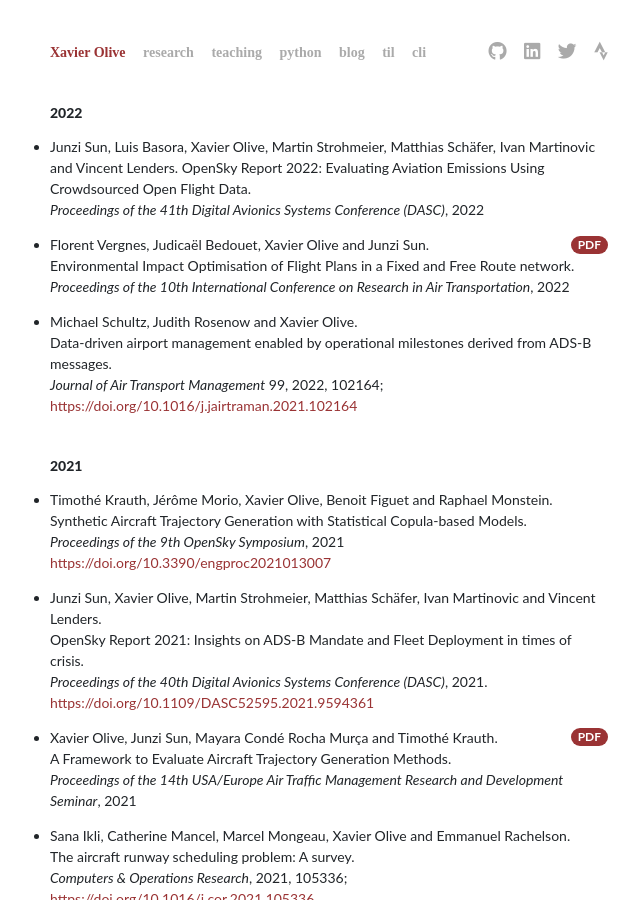
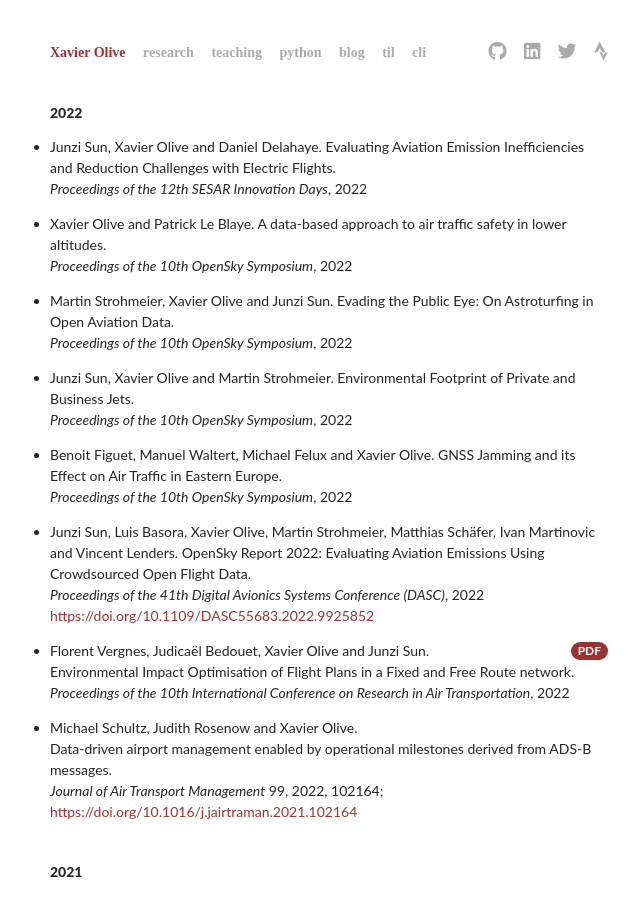
Before and after one commit to xoolive/xoolive.github.io, a Jekyll site: the page built from _pages/publications.md, in a window 1280 px wide and 900 px high. Shown: the whole window, without its empty margins (311-951 px from the left). Built offline with Jekyll 4.4.1, drawn with Linux system fonts in a browser that asks for light colours; nearby versions of some CDN libraries; some web fonts are replaced; a script that is not in the unit is left out.

Commit message:
update publications

```diff
--- a/_pages/publications.md
+++ b/_pages/publications.md
@@ -6,8 +6,24 @@ permalink: /publications/
 
 ## 2022
 
+- Junzi Sun, Xavier Olive and Daniel Delahaye. Evaluating Aviation Emission Inefficiencies and Reduction Challenges with Electric Flights.
+  _Proceedings of the 12th SESAR Innovation Days_, 2022
+
+- Xavier Olive and Patrick Le Blaye. A data-based approach to air traffic safety in lower altitudes.
+  _Proceedings of the 10th OpenSky Symposium_, 2022
+
+- Martin Strohmeier, Xavier Olive and Junzi Sun. Evading the Public Eye: On Astroturfing in Open Aviation Data.
+  _Proceedings of the 10th OpenSky Symposium_, 2022
+
+- Junzi Sun, Xavier Olive and Martin Strohmeier. Environmental Footprint of Private and Business Jets.
+  _Proceedings of the 10th OpenSky Symposium_, 2022
+
+- Benoit Figuet, Manuel Waltert, Michael Felux and Xavier Olive. GNSS Jamming and its Effect on Air Traffic in Eastern Europe.
+  _Proceedings of the 10th OpenSky Symposium_, 2022
+
 - Junzi Sun, Luis Basora, Xavier Olive, Martin Strohmeier, Matthias Schäfer, Ivan Martinovic and Vincent Lenders. OpenSky Report 2022: Evaluating Aviation Emissions Using Crowdsourced Open Flight Data.
   _Proceedings of the 41th Digital Avionics Systems Conference (DASC)_, 2022
+  [https://doi.org/10.1109/DASC55683.2022.9925852](https://doi.org/10.1109/DASC55683.2022.9925852)
 
 - Florent Vergnes, Judicaël Bedouet, Xavier Olive and Junzi Sun.
   [<span class="badge paper float-right">PDF</span>](https://drive.google.com/file/d/1mwkqtrZbn6phOP6zurzQBjoc0FhGXc2t/view?usp=sharing)
```
